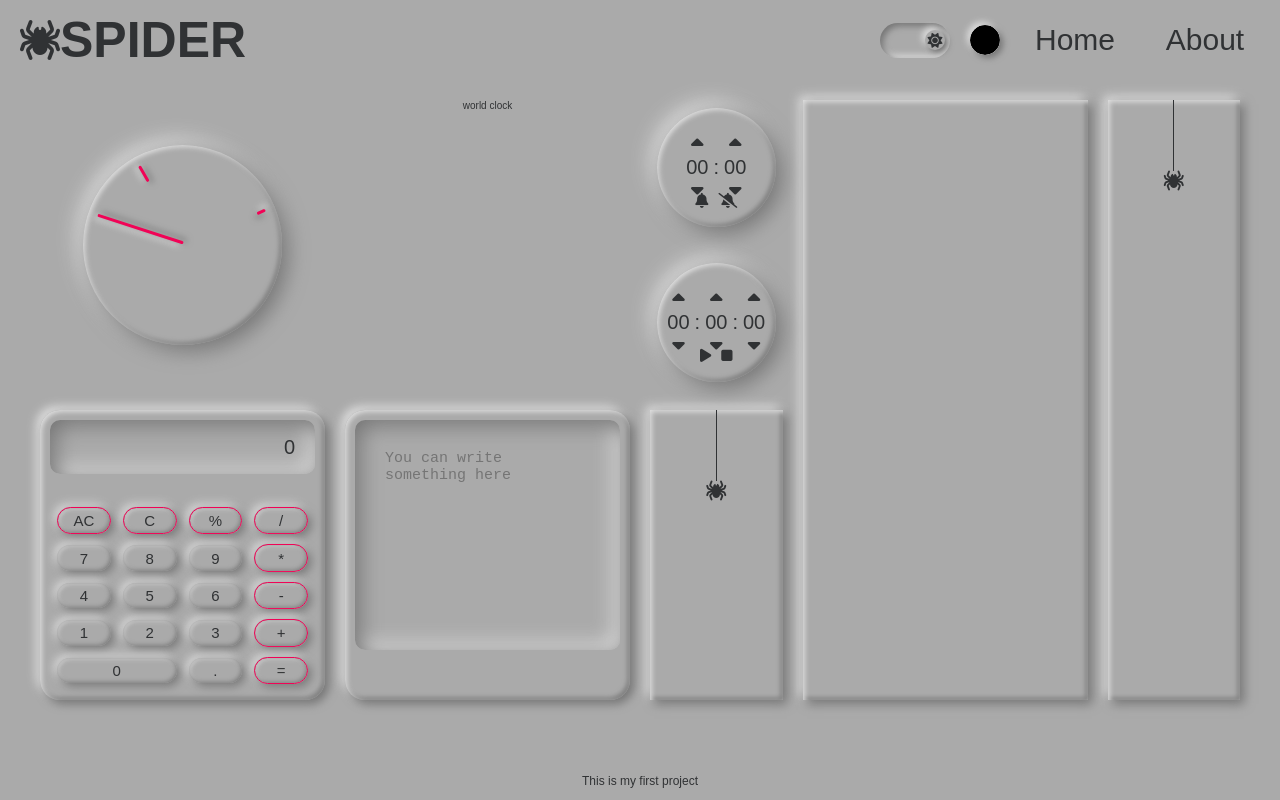
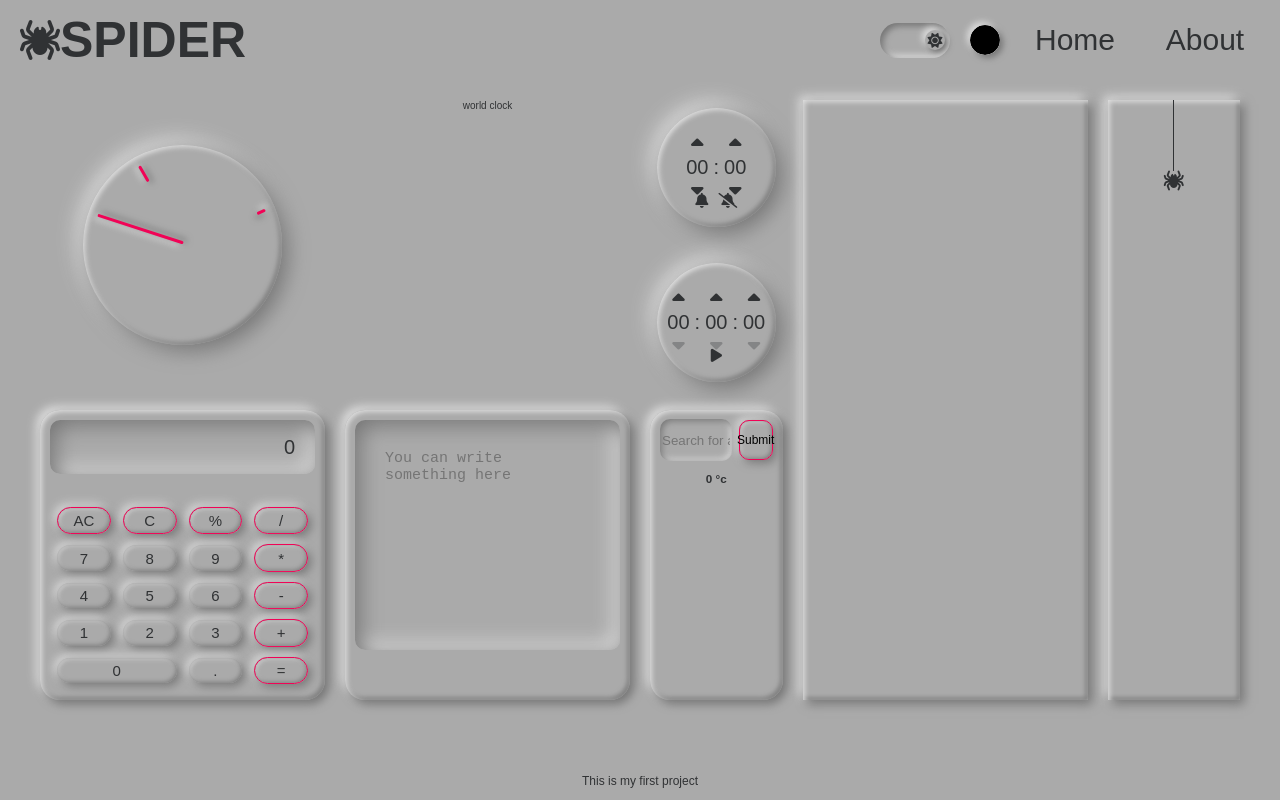
Before and after one commit to mehrdadazizkhani/Spider, a React (Create React App) app: page / in a window 1280 px wide. Built offline with nearby package versions, Linux system fonts and the light colour scheme.

Commit message:
weather module updated

```diff
--- a/src/components/Alarm.js
+++ b/src/components/Alarm.js
@@ -24,8 +24,8 @@ const Countdown = () => {
                         </div>
                     </div>
                     <div className={styles.buttonArea}>
-                        <div className={styles.buttonHide}><i id={styles['button']} class="fa-solid fa-bell"></i></div>
-                        <div className={styles.buttonHide}><i id={styles['button']} class="fa-solid fa-bell-slash"></i></div>
+                        <div className={styles.buttonHide}><i id={styles['button']} className="fa-solid fa-bell"></i></div>
+                        <div className={styles.buttonHide}><i id={styles['button']} className="fa-solid fa-bell-slash"></i></div>
                     </div>
             </div>
         </div>
--- a/src/components/Countdown.js
+++ b/src/components/Countdown.js
@@ -3,61 +3,113 @@ import styles from './Countdown.module.css'
 
 const Countdown = () => {
 
-    const [hour, setHour] = useState(0)
-    const [minute, seMinute] = useState(0)
-    const [second, setSecond] = useState(0)
+    const [hour, setHour] = useState("00")
+    const [minute, setMinute] = useState("00")
+    const [second, setSecond] = useState("00")
+
+    const [button, setButton] = useState(false)
+
+    const [totalsecond, setTotalsecond] = useState(0)
+    const intervalRef = React.useRef(null);
 
     const hourUpArrowHandler = () => {
+        setHour(prevHour => +prevHour < 9 ? `0${+prevHour + 1}` : +prevHour + 1)
+    }
+
+    const hourDownArrowHandler = () => {
+        if (hour > 0) {
+            setHour(prevHour => +prevHour < 11 ? `0${+prevHour - 1}` : +prevHour - 1)
+        }
+    }
+
+    const minuteUpArrowHandler = () => {
+        if (minute < 59) {
+            setMinute(prevMinute => +prevMinute < 9 ? `0${+prevMinute + 1}` : +prevMinute + 1)
+        }
+    }
+
+    const minuteDownArrowHandler = () => {
+        if (minute > 0) {
+            setMinute(prevMinute => +prevMinute < 11 ? `0${+prevMinute - 1}` : +prevMinute - 1)
+        }
+    }
+
+    const secondUpArrowHandler = () => {
+        if (second < 59) {
+            setSecond(prevSecond => +prevSecond < 9 ? `0${+prevSecond + 1}` : +prevSecond + 1)
+        }
+    }
+
+    const secondDownArrowHandler = () => {
+        if (second > 0) {
+            setSecond(prevSecond => +prevSecond < 11 ? `0${+prevSecond - 1}` : +prevSecond - 1)
+        }
+    }
+
+
+
+
+    const startCounter = () => {
+        setButton(prevButton => true)
+        let total = (hour*60*60+minute*60+(+second))
+
+        setTotalsecond(prevTotalsecond => total)
+        console.log(totalsecond)
+
+        if (intervalRef.current) return;
+        intervalRef.current = setInterval(() => {
+          setTotalsecond(prevTotalsecond => prevTotalsecond - 1);
+          console.log(totalsecond)
+        }, 1000);
+
+        // const hour = Math.floor(totalSecond/60/60)
+        // const minute = Math.floor(totalSecond/60)
+        // const second = Math.floor(totalSecond%60)
+        // console.log(minute)
+        // console.log(`${hour}:${minute}:${second}`)
 
     }
 
-    const hourDownArrowHandler = () => {
-
+    const stopCounter = () => {
+        setHour(prevHour => '00')
+        setMinute(prevMinute => '00')
+        setSecond(prevSecond => '00')
+        setButton(prevButton => false)
+        if (intervalRef.current) {
+            clearInterval(intervalRef.current);
+            intervalRef.current = null;
+        }
     }
-
-    const minuteUpArrowHandler = () => {
-
-    }
-
-    const minuteDownArrowHandler = () => {
-
-    }
-
-    const secondUpArrowHandler = () => {
-
-    }
-
-    const secondDownArrowHandler = () => {
-
-    }
-
 
     return (
         <div className={styles.container}>
             <div className={styles.countdown}>
                     <div className={styles.counterArea}>
                         <div className={styles.counterCol}>
-                            <div onClick={hourUpArrowHandler}><i id={styles['arrow']} className="fa-solid fa-caret-up"></i></div>
-                            <span className={styles.hour}>00</span>
-                            <div onClick={hourDownArrowHandler}><i id={styles['arrow']} className="fa-solid fa-caret-down"></i></div>
+                            <div onMouseDown={hourUpArrowHandler}><i id={styles['arrow']} className="fa-solid fa-caret-up"></i></div>
+                            <span className={styles.hour}>{hour}</span>
+                            <div className={+hour ? '' : styles.buttonDeactive} onClick={hourDownArrowHandler}><i id={styles['arrow']} className="fa-solid fa-caret-down"></i></div>
                         </div>
                         <span className={styles.colon}>:</span>
                         <div className={styles.counterCol}>
-                            <div onClick={minuteUpArrowHandler}><i id={styles['arrow']} className="fa-solid fa-caret-up"></i></div>
-                            <span className={styles.minute}>00</span>
-                            <div onClick={minuteDownArrowHandler}><i id={styles['arrow']} className="fa-solid fa-caret-down"></i></div>
+                            <div className={+minute == 59 ? styles.buttonDeactive : ''} onClick={minuteUpArrowHandler}><i id={styles['arrow']} className="fa-solid fa-caret-up"></i></div>
+                            <span className={styles.minute}>{minute}</span>
+                            <div className={+minute ? '' : styles.buttonDeactive} onClick={minuteDownArrowHandler}><i id={styles['arrow']} className="fa-solid fa-caret-down"></i></div>
                         </div>
                         <span className={styles.colon}>:</span>
                         <div className={styles.counterCol}>
-                            <div onClick={secondUpArrowHandler}><i id={styles['arrow']} className="fa-solid fa-caret-up"></i></div>
-                            <span className={styles.second}>00</span>
-                            <div onClick={secondDownArrowHandler}><i id={styles['arrow']} className="fa-solid fa-caret-down"></i></div>
+                            <div className={+second == 59 ? styles.buttonDeactive : ''} onClick={secondUpArrowHandler}><i id={styles['arrow']} className="fa-solid fa-caret-up"></i></div>
+                            <span className={styles.second}>{second}</span>
+                            <div className={+second ? '' : styles.buttonDeactive} onClick={secondDownArrowHandler}><i id={styles['arrow']} className="fa-solid fa-caret-down"></i></div>
                         </div>
                     </div>
                     <div className={styles.buttonArea}>
-                        <div className={styles.buttonHide}><i id={styles['button']} class="fa-solid fa-play"></i></div>
-                        <div className={styles.buttonHide}><i id={styles['button']} class="fa-solid fa-stop"></i></div>
+                        <div className={button ? styles.buttonHide : ''}><i onClick={startCounter} id={styles['button']} className="fa-solid fa-play"></i></div>
+                        <div className={button ? '' : styles.buttonHide}><i onClick={stopCounter} id={styles['button']} className="fa-solid fa-stop"></i></div>
                     </div>
+                    {/* <div className={styles.progress}>
+                        <div className={styles.lines} style={{transform: `rotate(${255}deg)`}}></div>
+                    </div> */}
             </div>
         </div>
     );
--- a/src/components/Countdown.module.css
+++ b/src/components/Countdown.module.css
@@ -68,5 +68,34 @@
 }
 
 .buttonHide {
-    /* display: none; */
+    display: none;
 }
+
+.buttonDeactive {
+    opacity: 30%;
+}
+
+.progress {
+    display: flex;
+    justify-content: center;
+    align-items: center;
+    top: 0;
+    height: 100%;
+    width: 100%;
+    position: absolute;
+}
+
+.lines {
+    content: '';
+    width: 2px;
+    transform-origin: 50%;
+    height: 90%;
+}
+
+.lines::after {
+    content: '.';
+    width: 2px;
+    height: 10px;
+    background-color: var(--color-accent);
+    color: var(--color-accent);
+}
--- a/src/components/Weather.js
+++ b/src/components/Weather.js
@@ -1,12 +1,48 @@
-import React from 'react';
-import stylse from './Weather.module.css'
+import React, { useEffect, useState } from 'react';
+import styles from './Weather.module.css'
 import Loading from './Loading.js'
+import axios from 'axios';
+
+
 
 const Weather = () => {
 
+    const [content, setContent] = useState('')
+    const [city, setCity] = useState('tehran')
+    const [temp, setTemp] = useState(0)
+    const [icon, setIcon] = useState()
+    const [cityName, setCityName] = useState()
+
+    const apiKey = "ab939675fd2424a38982c7662d33d8af"
+
+    // `https://s3-us-west-2.amazonaws.com/s.cdpn.io/162656/${weather[0]["icon"]}.svg`
+
+
+    const submitHandler = () => {
+        let finalCity = content ? content : city
+        axios.get(`https://api.openweathermap.org/data/2.5/weather?q=${finalCity}&appid=${apiKey}&units=metric`)
+        .then(response => {
+            setTemp(prevTemp => prevTemp = response.data.main.temp)
+            setIcon(preIcon => preIcon = `https://s3-us-west-2.amazonaws.com/s.cdpn.io/162656/${response.data.weather[0]["icon"]}.svg`)
+            setCityName(prevCityName => prevCityName = response.data.name)
+        })
+        setContent('')
+    }
+
+
+
     return (
-        <div className={stylse.container}>
-            <Loading/>
+        <div className={styles.container}>
+            {/* <Loading/> */}
+            <div className={styles.inputGroup}>
+                <input className={styles.input} onChange={event => setContent(event.target.value)} type='text' value={content} placeholder='Search for a city'></input>
+                <button className={styles.key} onClick={submitHandler}>Submit</button>
+            </div>
+            <div className={styles.dataContainer}>
+                <h2>{cityName}</h2>
+                <h3>{`${temp} °c`}</h3>
+                <img src={icon}></img>
+            </div>
         </div>
     );
 
--- a/src/components/Weather.module.css
+++ b/src/components/Weather.module.css
@@ -1,6 +1,56 @@
 .container {
+    padding: 10px;
+    border-radius: 20px;
     box-shadow:  4px 4px 10px var(--shadow-x),
     -4px -4px 10px var(--shadow-y),
        inset 2px 2px 5px var(--shadow-y),
        inset -2px -2px 5px var(--shadow-x);
 }
+
+.inputGroup {
+    display: flex;
+    justify-content: space-between;
+    align-items: center;
+    width: 100%;
+    height: 40px;
+}
+
+.input {
+    height: 100%;
+    background-color: transparent;
+    border-radius: 10px;
+    width: 60%;
+    border: none;
+    box-shadow:  inset 2px 2px 6px var(--shadow-x),
+    inset -2px -2px 6px var(--shadow-y);
+    user-select: none;
+}
+
+.input:focus {
+    outline: none;
+}
+
+.key {
+    border: 1px solid var(--color-accent);
+    border-radius: 10px;
+    background-color: transparent;
+    box-shadow:   3px 3px 10px var(--shadow-x),
+     -3px -3px 10px var(--shadow-y),
+     inset -1px -1px 4px var(--shadow-x),
+     inset 1px 1px 4px var(--shadow-y);
+    height: 100%;
+    display: flex;
+    justify-content: center;
+    align-items: center;
+    font-size: 1.2rem;
+    width: 30%;
+}
+
+.key:active {
+    box-shadow: inset  2px 2px 10px var(--shadow-x),
+    inset -2px -2px 10px var(--shadow-y),
+     -1px -1px 4px var(--shadow-x),
+      1px 1px 4px var(--shadow-y);
+    opacity: 80%;
+    border: 1px solid var(--color-secondary);
+}
```
